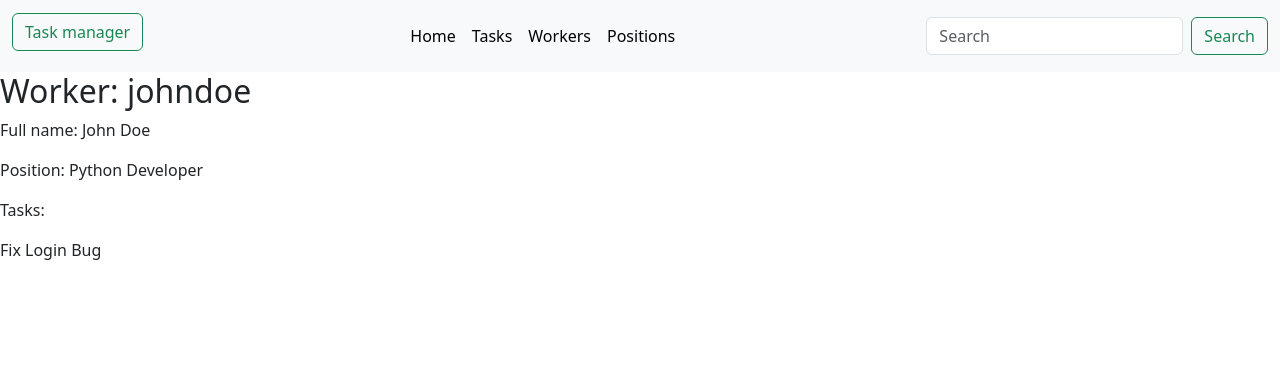
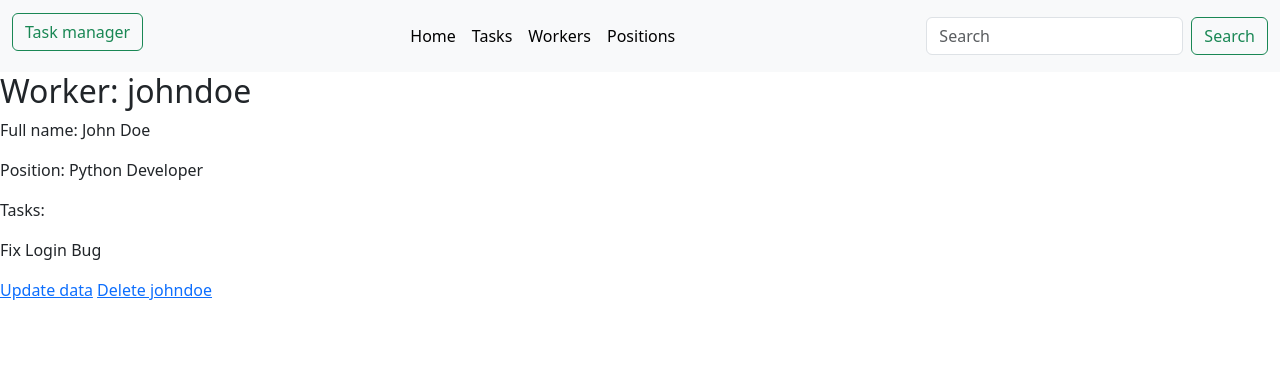
Before and after one commit to viloker/task_manager, a Django app: page /workers/1/ in a window 1280 px wide. Shown: the top 372 px of the page. Run offline with Django 5.2, Linux system fonts and the light colour scheme; a user stored in the database is signed in; data comes from the database, SQL or seed files in the repository.

Commit message:
Add links for update & delete worker in worker_detail.html

```diff
--- a/templates/task/worker_detail.html
+++ b/templates/task/worker_detail.html
@@ -13,4 +13,7 @@
   <p>{{worker.username}} don't have any activity tasks.</p>
 {% endfor %}
 
+<a href="{% url 'task:worker-update' pk=worker.id %}">Update data</a>
+<a href="{% url 'task:worker-delete' pk=worker.id %}">Delete {{worker.username}}</a>
+
 {% endblock %}
```
